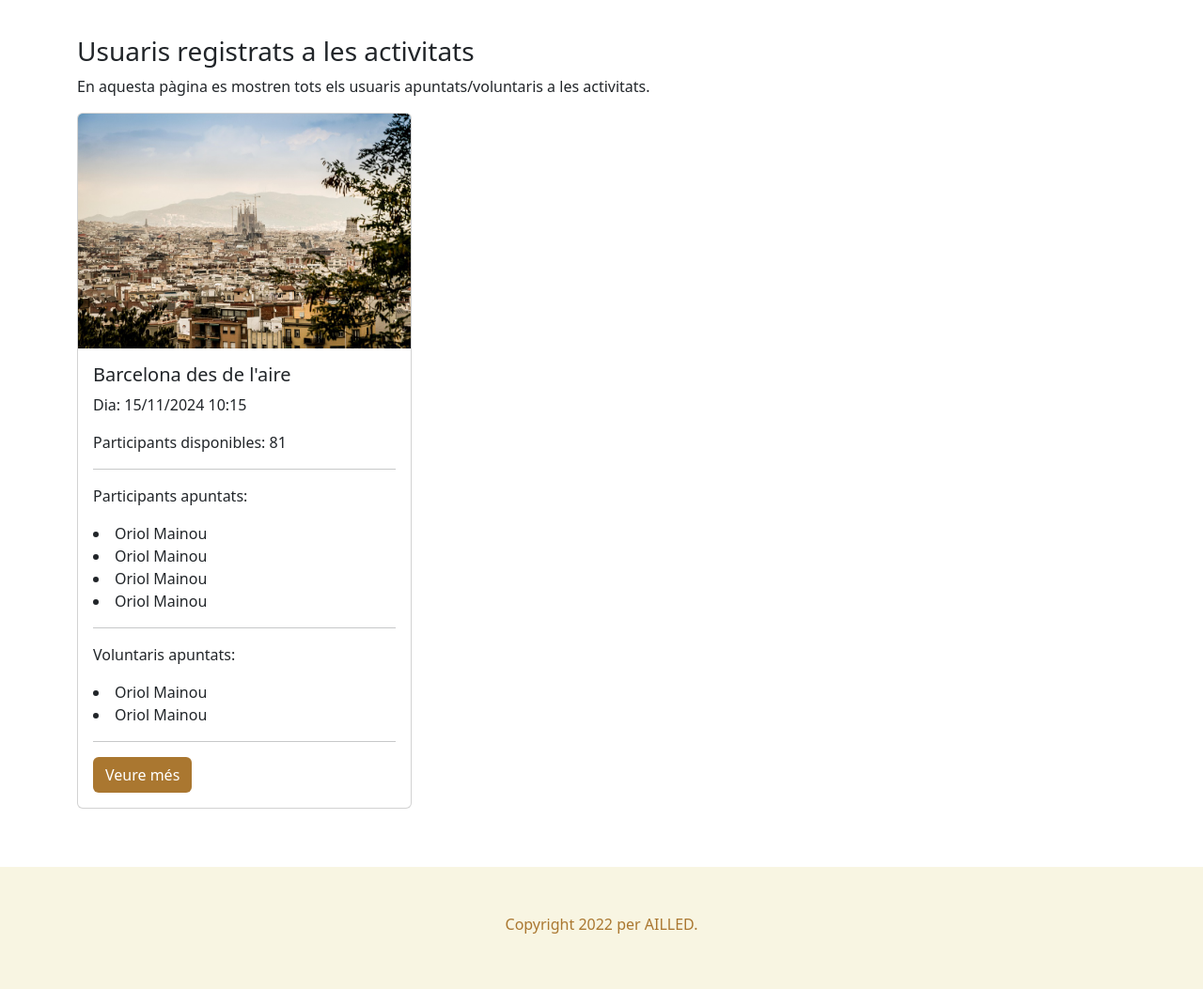
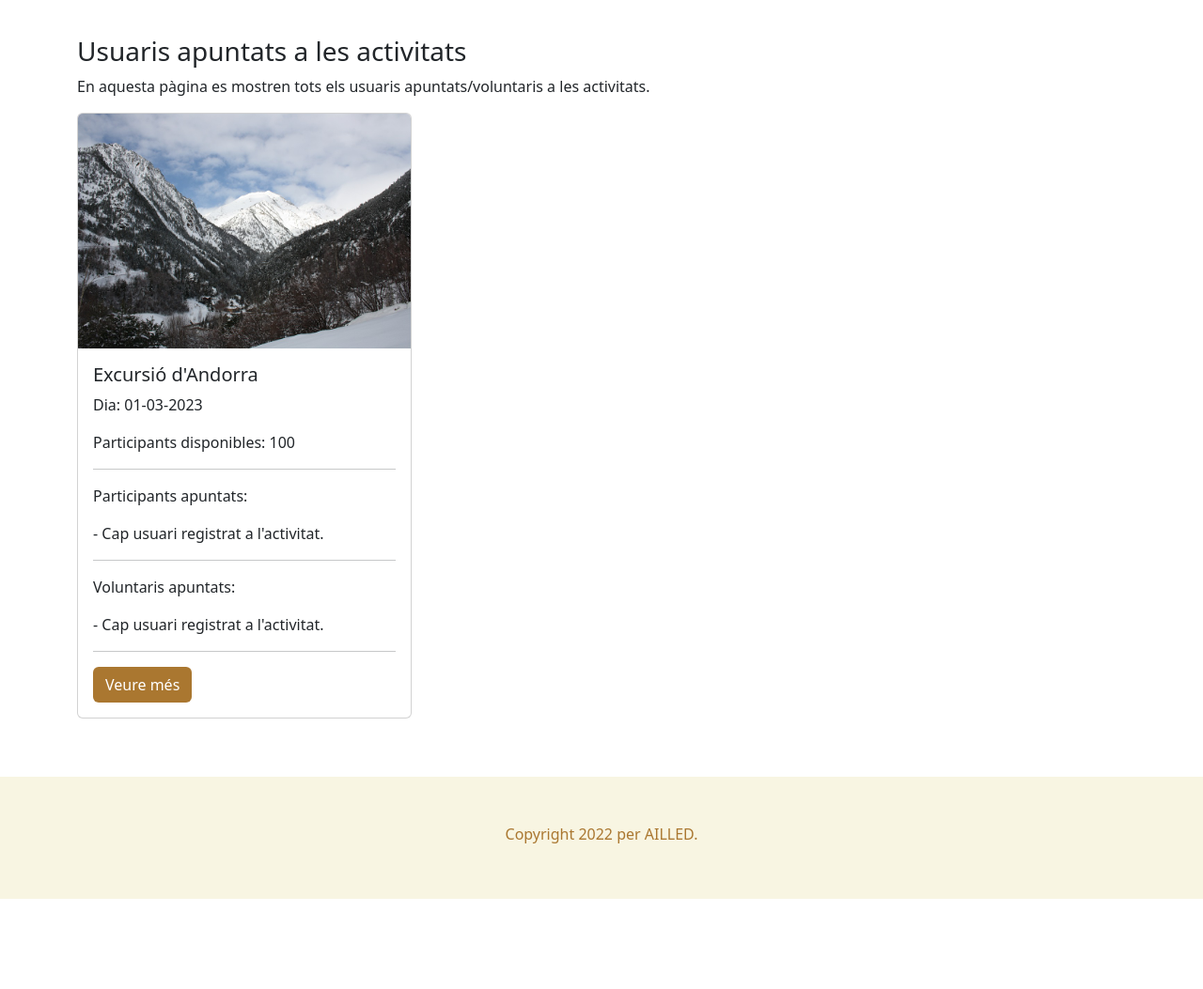
Before and after one commit to omainou/treball_final, a PHP site: page /admin_usuaris_apuntats_activitats.php in a window 1280 px wide. Shown: the part 61-1114 px from the top of the page at 94% size. After the commit the page ends 1018 px from the top, so only its background shows below. Run offline with PHP 8.4, Linux system fonts and the light colour scheme; a user stored in the database is signed in; data comes from the database, SQL or seed files in the repository; tables that the repository leaves empty hold one stand-in row (values such as "Sample post"); data that the repository does not hold is empty.

Commit message:
Actualitzada la pàgina d'usuaris apuntats

```diff
--- a/admin_usuaris_apuntats_activitats.php
+++ b/admin_usuaris_apuntats_activitats.php
@@ -19,49 +19,127 @@
   <main>
     <section id="contingut_pagina">
       <div class="container">
+        <?php
+        if (isset($_SESSION["id_usuari_sessio"])) {
+          $sessio = $_SESSION["id_usuari_sessio"];
+          $sql_admin = "SELECT * FROM usuari WHERE es_admin > 0 AND id = '$sessio'";
+          $resultat_admin = $connexio->query($sql_admin);
 
-        <h3>Usuaris registrats a les activitats</h3>
+          if ($resultat_admin->num_rows > 0) {
+            ?>
+            <h3>Usuaris apuntats a les activitats</h3>
             <p>En aquesta pàgina es mostren tots els usuaris apuntats/voluntaris a les activitats.</p>
 
             <div class="row" id="usuaris_apuntats_activitats">
+              <?php
+              $dia_ara = date("Y-m-d");
+
+              $sql = "SELECT * FROM activitat WHERE dia >= '$dia_ara' AND esta_acceptada != 0 ORDER BY dia ASC";
+              $result = $connexio->query($sql);
+
+              if ($result->num_rows > 0) {
+                while($row = $result->fetch_assoc()) {
+                  ?>
                   <div class="col-lg-4 mb-4">
                     <div class="card">
-              <img src="imatges/activitats/bcn.jpg" alt="Imatge" class="card-img-top" height="250">
+                      <?php
+                      echo "<img src='imatges/activitats/". $row["imatge"] ."' alt='". $row["id"] ."' class='card-img-top' height='250'>";
+                      ?>
                       <div class="card-body">
                         <h5 class="card-title">
-                  Barcelona des de l'aire
+                          <?php
+                          echo $row["nom"];
+                          ?>
                         </h5>
                         <p class="card-text">
-                  Dia: 15/11/2024 10:15
+                          Dia:
+                          <?php
+                          $data_convertida = date("d-m-Y", strtotime($row["dia"]));
+                          echo $data_convertida;
+                          ?>
                         </p>
-                <p class="card-text">
-                  Participants disponibles: 81
-                </p>
+
+                        <p class="card-text">Participants disponibles: <?php echo $row["participants_disponibles"] ?></p>
 
                         <hr>
 
                         <p class="card-text">Participants apuntats:</p>
-                <li>Oriol Mainou</li>
-                <li>Oriol Mainou</li>
-                <li>Oriol Mainou</li>
-                <li>Oriol Mainou</li>
+
+                        <?php
+                        $sql_participants = "SELECT * FROM participants_apuntats WHERE id_activitat = " . $row['id'];
+                        $resultat_participants = $connexio->query($sql_participants);
+
+                        if ($resultat_participants->num_rows > 0) {
+                          while ($row_participants = $resultat_participants->fetch_assoc()) {
+                            $sql_usuaris = "SELECT * FROM usuari WHERE id = " . $row_participants['id_usuari'];
+                            $resultat_usuaris = $connexio->query($sql_usuaris);
+
+                            while ($row_usuaris = $resultat_usuaris->fetch_assoc()) {
+                              echo "<li>" . $row_usuaris["nom"] . " - " . $row_usuaris["email"] . "</li>";
+                            }
+                          }
+                        } else {
+                          echo "- Cap usuari registrat a l'activitat.";
+                        }
+                        ?>
 
                         <hr>
 
                         <p class="card-text">Voluntaris apuntats:</p>
-                <li>Oriol Mainou</li>
-                <li>Oriol Mainou</li>
+
+                        <?php
+                        $sql_participants = "SELECT * FROM participants_apuntats WHERE id_activitat = " . $row['id'];
+                        $resultat_participants = $connexio->query($sql_participants);
+
+                        if ($resultat_participants->num_rows > 0) {
+                          while ($row_participants = $resultat_participants->fetch_assoc()) {
+                            $sql_usuaris = "SELECT * FROM usuari WHERE id = " . $row_participants['id_usuari'];
+                            $resultat_usuaris = $connexio->query($sql_usuaris);
+
+                            while ($row_usuaris = $resultat_usuaris->fetch_assoc()) {
+                              echo "<li>" . $row_usuaris["nom"] . " - " . $row_usuaris["email"] . "</li>";
+                            }
+                          }
+                        } else {
+                          echo "- Cap usuari registrat a l'activitat.";
+                        }
+                        ?>
 
                         <hr>
 
+                        <div class="veuremes">
                           <a href="detall_activitat.php?id=<?php echo $row["id"]?>" class="boto_marro btn">Veure més</a>
                         </div>
                       </div>
                     </div>
                   </div>
+                  <?php
+                }
+              } else {
+                ?>
+                <div class="alert alert-success" role="alert">
+                  <h6 class="alert-heading">Cap activitat disponible.</h6>
+                </div>
+                <?php
+              }
+              ?>
+            </div>
+            <?php
+
+          } else {
+            ?>
+            <h2>No té permisos per visualitzar la pàgina</h2>
+            <p>Torna a la pàgina principal.</p>
+            <a class="boto_marro btn" href="index.php">Pàgina inicial</a>
+            <?php
+          }
+
+        } else {
+          no_ha_iniciat_sessio();
+        }
+        ?>
       </div>
     </section>
-
   </main>
 
   <footer>
```
Lines whose indentation alone changed are shown as unchanged.
